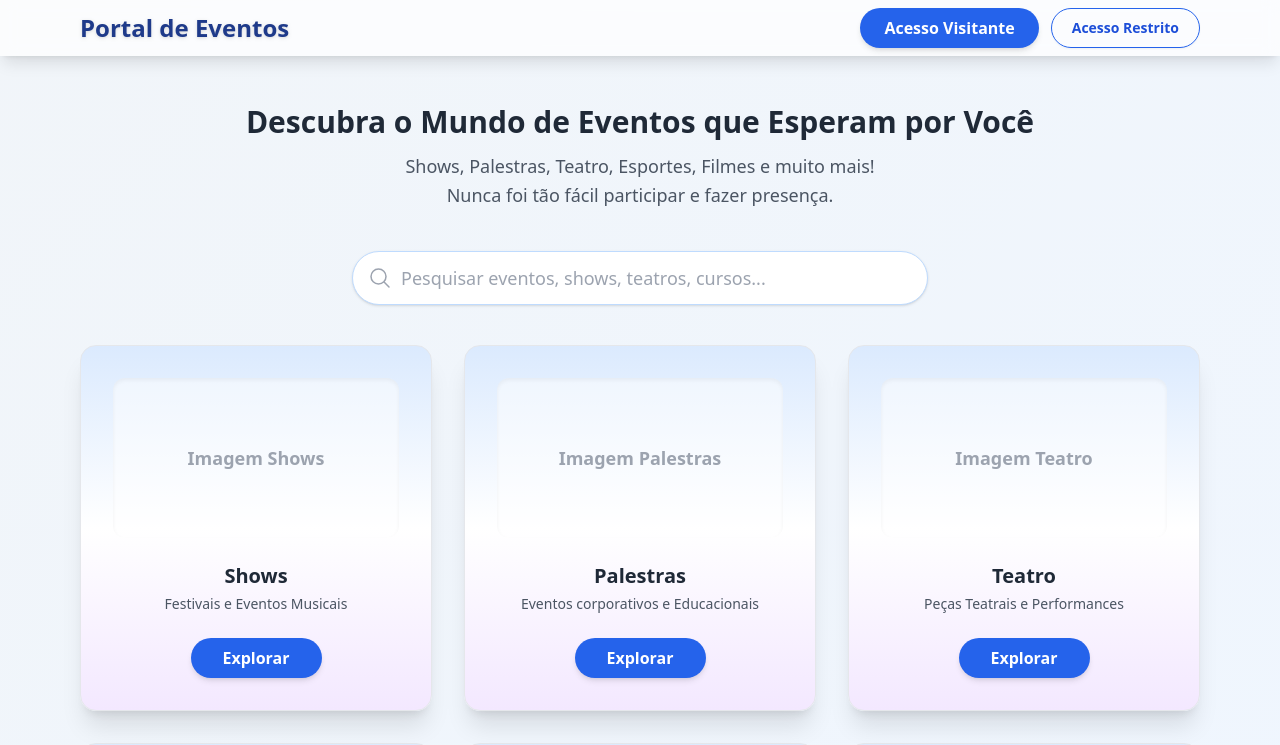
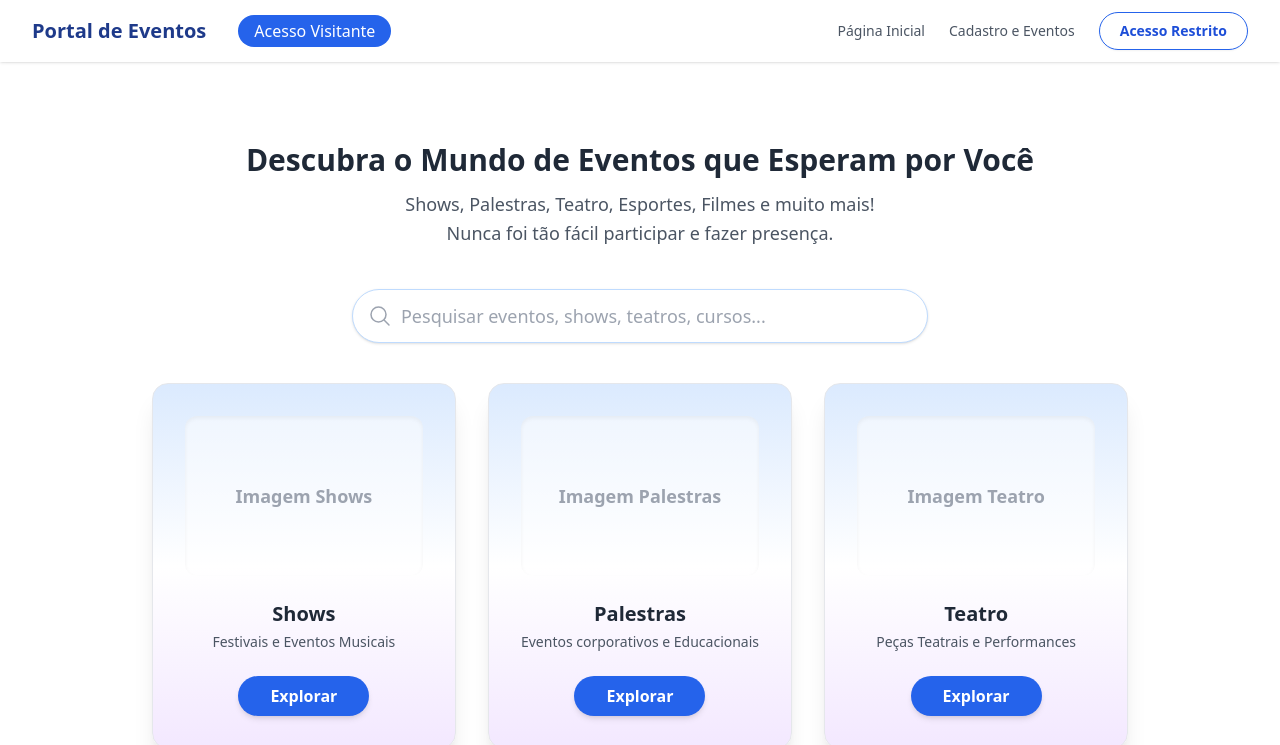
Before and after one commit to Andrehlb/portal-ingressos-frontend, a React (Vite) app: page / in a window 1280 px wide. Shown: the top 745 px of the page. Built offline with nearby package versions, Linux system fonts and the light colour scheme.

Commit message:
refactor: update header layout and improve modal structure in HomePage component

```diff
--- a/src/pages/cliente/HomePage.jsx
+++ b/src/pages/cliente/HomePage.jsx
@@ -7,7 +7,7 @@ export default function HomePage() {
   const [modalRestrito, setModalRestrito] = useState(false);
   const [modoCadastro, setModoCadastro] = useState(false); // Alterna entre login/cadastro do visitante
 
-  // Dados simulados para categorias (com id profissional)
+  // Dados simulados para categorias (com ids)
   const categorias = [
     { id: 1, nome: 'Shows', descricao: "Festivais e Eventos Musicais" },
     { id: 2, nome: 'Palestras', descricao: "Eventos corporativos e Educacionais" },
@@ -18,34 +18,28 @@ export default function HomePage() {
   ];
 
   return (
-    <div className="min-h-screen pb-20 bg-gradient-to-br from-slate-100 to-blue-50">
-      {/* NAVBAR */}
-      <header className="w-full bg-white/70 shadow-lg backdrop-blur sticky top-0 z-40">
-        <nav className="max-w-6xl mx-auto flex items-center justify-between px-4 py-2">
+    <>
+      {/* Header principal do Portal de Vendas */}
+      <header className="sticky top-0 z-50 bg-white shadow flex items-center justify-between px-8 py-3">
+        <div className="flex items-center gap-4">
           {/* Logo / Título */}
-          <span className="font-extrabold text-2xl text-blue-900 drop-shadow select-none">
-            Portal de Eventos
-          </span>
-
-          {/* Botões de acesso */}
-          <div className="flex gap-3">
-            {/* Acesso Visitante */}
-            <button
-              onClick={() => { setModoCadastro(false); setModalVisitante(true); }}
-              className="bg-blue-600 hover:bg-blue-800 transition text-white px-6 py-2 rounded-full font-semibold shadow-md text-base"
-            >
+          <span className="text-xl font-bold text-blue-900">Portal de Eventos</span>
+          <button className="ml-4 px-4 py-1 rounded-full bg-blue-600 text-white font-medium hover:bg-blue-700 transition">
             Acesso Visitante
           </button>
+        </div>
+        <nav className="flex items-center gap-6">
+          <a href="/" className="text-gray-600 text-sm hover:ubderline">Página Inicial</a>
+          <a href="/eventos/cadastro" className="text-gray-600 text-sm hover:underline">Cadastro e Eventos</a>
           {/* Acesso Restrito (Gerente/Admin) */}
-            <button
-              onClick={() => setModalRestrito(true)}
-              className="border border-blue-600 text-blue-700 hover:bg-blue-50 transition px-5 py-2 rounded-full text-sm font-semibold shadow-sm"
-            >
+          <button className="border border-blue-600 text-blue-700 hover:bg-blue-50 transition px-5 py-2 rounded-full text-sm font-semibold shadow-sm">
             Acesso Restrito
           </button>
-          </div>
         </nav>
       </header>
+
+      {/* Conteúdo Principal (títulos, pesquisa, cards, etc.) */}
+      <main className="flex flex-col items-center mt-8">
 
         {/* MODAL VISITANTE */}
         {modalVisitante && (
@@ -140,7 +134,7 @@ export default function HomePage() {
           </div>
 
           <BarraPesquisa
-          onSearch={valor => {/* Lógica para filtar cards/categorias/eventos futuramente */}}
+            onSearch={valor => {/* Lógica para filtar cards/categorias/eventos futuramente */ }}
             sugestoes={[
               "hoje", "amanhã", "nesta semana", "neste fim de semana", "semana que vem", "neste mês", "próximo mês",
             ]}
@@ -157,6 +151,7 @@ export default function HomePage() {
             ))}
           </div>
         </main>
-    </div>
+      </main>
+    </>
   );
 }
```
Lines whose indentation alone changed are shown as unchanged.
